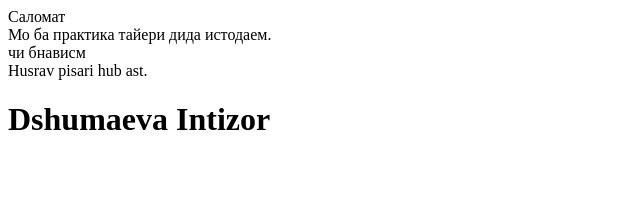
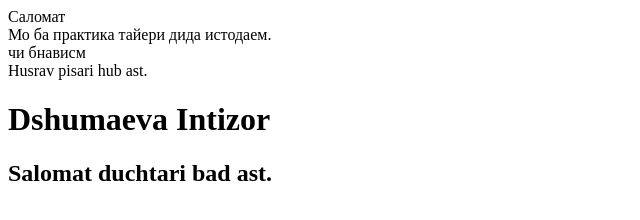
Before and after one commit to Sinojon205/videokurs, a plain HTML site: page index.html in a window 1280 px wide. Shown: the whole page, without its empty margins (0-640 px from the left). Drawn offline with Linux system fonts and the light colour scheme.

Commit message:
sagolovkai navbatiro dohil kardem.

```diff
--- a/index.html
+++ b/index.html
@@ -12,5 +12,6 @@
     <div>чи бнависм</div>
     <div>Husrav pisari hub ast.</div>
     <h1>Dshumaeva Intizor</h1>
+    <h2>Salomat duchtari bad ast.</h2>
 </body>
 </html>
```
